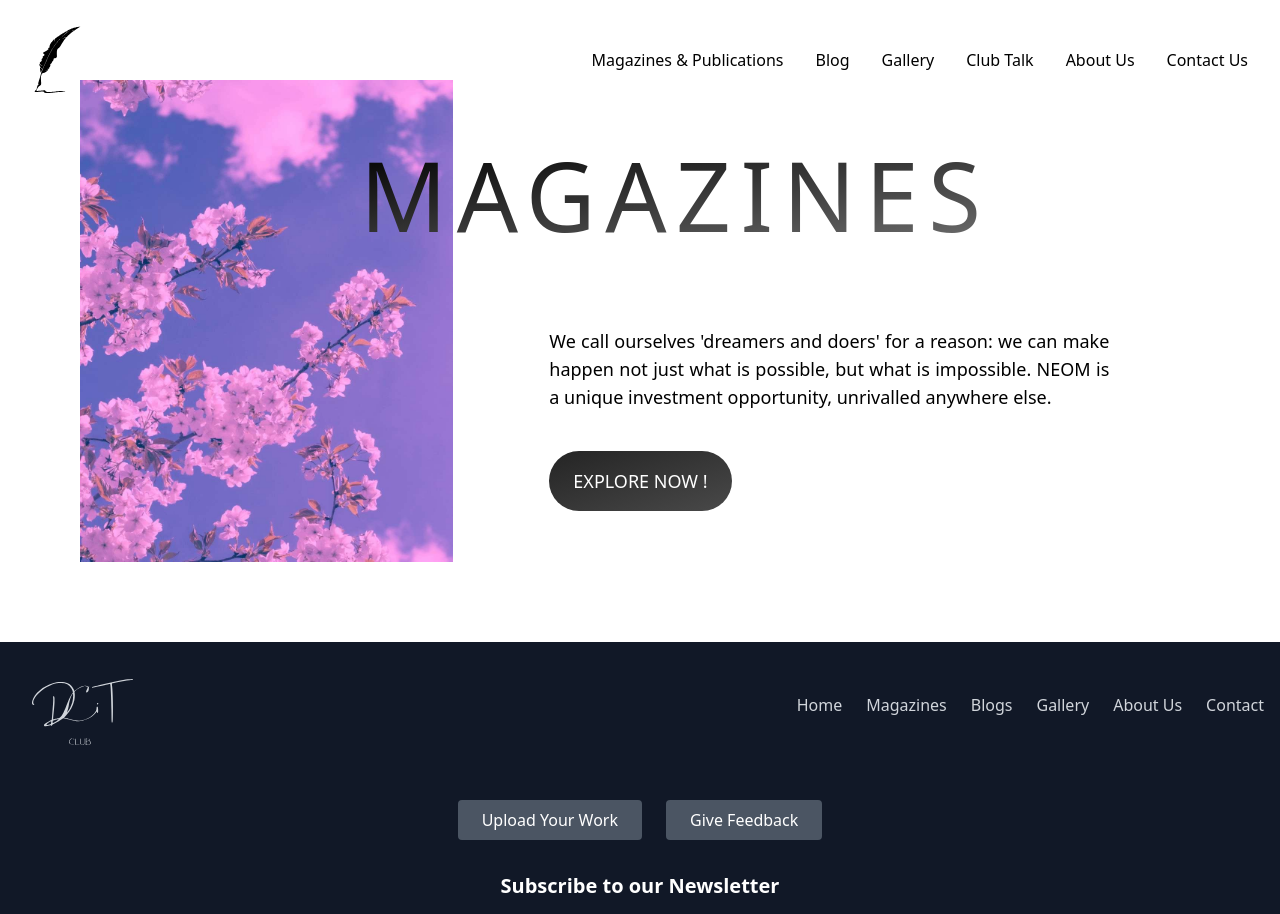
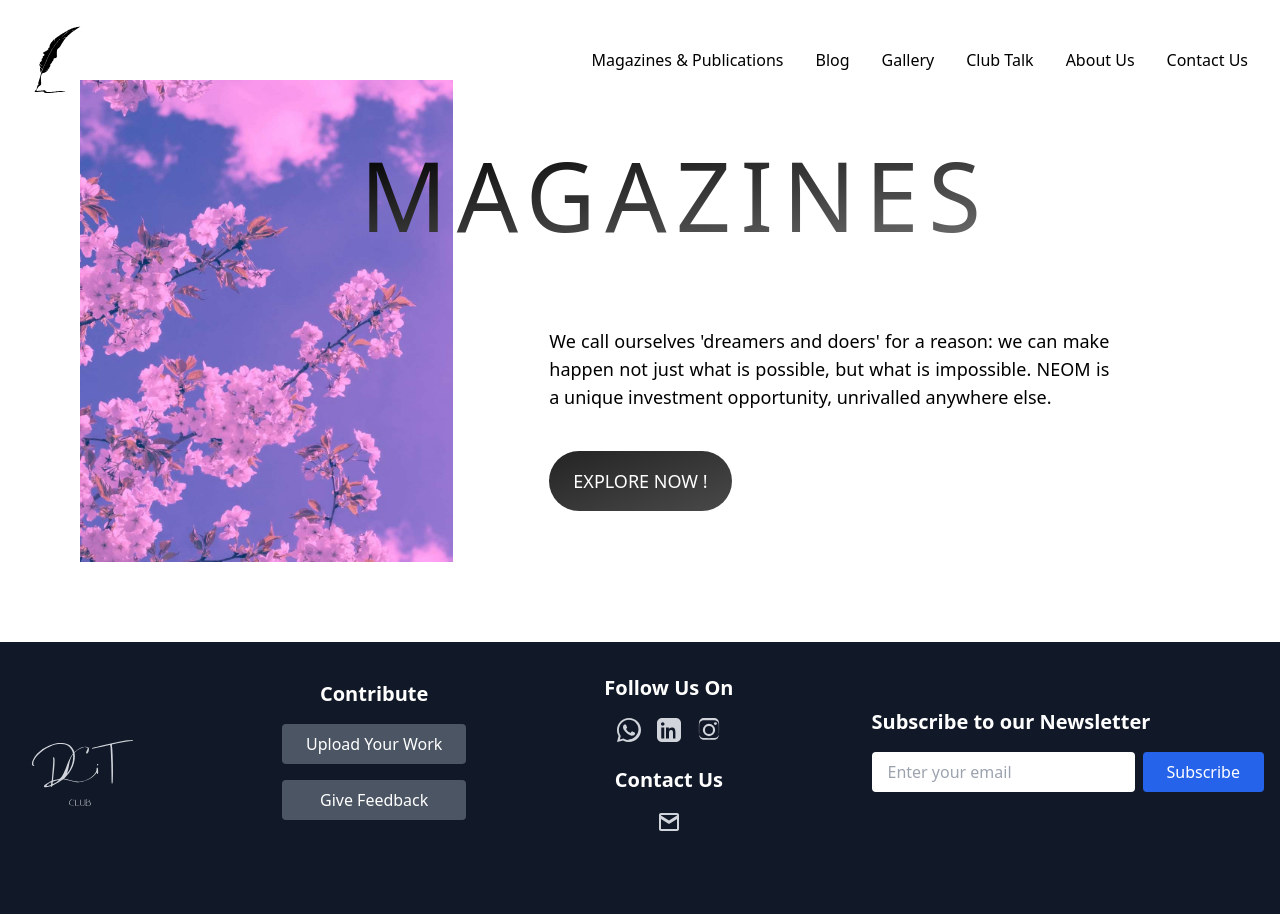
Before and after one commit to Student-Recreation-Center-CSE-RKV/De-Lit-Client, a Next.js app: page / in a window 1280 px wide. Shown: the top 914 px of the page. Built offline with nearby package versions, Linux system fonts and the light colour scheme.

Commit message:
changed footer

```diff
--- a/components/footer/Footer.jsx
+++ b/components/footer/Footer.jsx
@@ -15,10 +15,10 @@ const Footer = () => {
 
   return (
     <footer className="bg-gray-900 text-gray-300 py-0">
-      <div className="container mx-auto px-4">
-        <div className="flex flex-col md:flex-row justify-between items-center mb-8">
+      <div className="container mx-auto px-4 py-0">
+        <div className=" flex flex-col lg:flex-row justify-between items-center mb-8">
           {/* Logo Section */}
-          <div className="mb-6 md:mb-0">
+          <div className=" mb-6 lg:mb-0">
             {/* <h1 className="text-2xl font-bold text-white">Your Logo</h1> */}
             {/* <img src="/footer_logo.jpg" alt="" className="w-32  mx-auto h-auto"/> */}
             <svg xmlns="http://www.w3.org/2000/svg" version="1.0" className="w-32  mx-auto h-auto" viewBox="0 0 504.000000 495.000000" preserveAspectRatio="xMidYMid meet">
@@ -36,32 +36,12 @@ const Footer = () => {
             </svg>
           </div>
 
-          {/* Navigation Links */}
-          <div className="flex flex-col md:flex-row space-y-4 md:space-y-0 md:space-x-6 text-center">
-            <a href="#" className="hover:text-white">
-              Home
-            </a>
-            <a href="#" className="hover:text-white">
-              Magazines
-            </a>
-            <a href="#" className="hover:text-white">
-              Blogs
-            </a>
-            <a href="#" className="hover:text-white">
-              Gallery
-            </a>
-            <a href="#" className="hover:text-white">
-              About Us
-            </a>
-            <a href="#" className="hover:text-white">
-              Contact
-            </a>
-          </div>
-        </div>
-
           {/* Uploading Buttons */}
-        <div className="flex flex-col md:flex-row justify-center items-center mb-8">
-          <div className="flex flex-col md:flex-row space-y-4 md:space-y-0 md:space-x-6 text-center">
+          <div className="flex flex-col  justify-center items-center mb-8">
+          <h2 className="text-xl font-semibold text-white mb-4">
+            Contribute
+          </h2>
+            <div className="flex flex-col space-y-4  text-center">
               <button
                 type="button"
                 className="bg-gray-600 text-white px-6 py-2 rounded hover:bg-gray-700 transition-colors duration-300 w-full sm:w-auto"
@@ -78,8 +58,48 @@ const Footer = () => {
             </div>
           </div>
 
+          {/* Social Links */}
+          <div className="flex flex-col  justify-center items-center mb-8 mt-8">
+          <h2 className="text-xl font-semibold text-white mb-4">
+            Follow Us On
+          </h2>
+          <div className="flex justify-center space-x-4 mb-6">
+          <a href="#" className="hover:text-white transition-transform duration-300 hover:scale-125">
+            <svg className="w-6 h-6" fill="currentColor" viewBox="0 0 24 24">
+              <path d="M17.472 14.382c-.297-.149-1.758-.867-2.031-.967-.272-.099-.469-.149-.666.149-.198.297-.763.966-.935 1.164-.173.198-.347.223-.644.074-.297-.149-1.255-.462-2.39-1.475-.883-.788-1.48-1.761-1.653-2.059-.173-.297-.018-.458.13-.606.134-.134.297-.347.446-.52.149-.174.198-.298.298-.497.099-.198.05-.372-.025-.521-.075-.149-.666-1.611-.915-2.209-.24-.577-.485-.499-.666-.499h-.572c-.198 0-.521.074-.795.372-.272.297-1.04 1.017-1.04 2.479 0 1.461 1.065 2.875 1.213 3.074.149.198 2.1 3.212 5.077 4.506.709.306 1.261.489 1.692.626.711.226 1.357.194 1.868.118.571-.085 1.758-.719 2.006-1.413.248-.695.248-1.29.173-1.413-.074-.124-.272-.198-.57-.347z" />
+              <path d="M20.52 3.477C18.253 1.209 15.243 0 12 0 5.373 0 0 5.373 0 12c0 2.122.557 4.205 1.617 6.037L0 24l6.064-1.589A11.949 11.949 0 0 0 12 24c6.627 0 12-5.373 12-12 0-3.243-1.209-6.253-3.477-8.523zM12 22.129c-1.835 0-3.651-.491-5.22-1.419l-.375-.224-3.602.943.963-3.509-.244-.364C2.42 15.862 1.872 13.952 1.872 12 1.872 6.601 6.601 1.872 12 1.872c2.536 0 4.921.988 6.707 2.773 1.785 1.786 2.773 4.171 2.773 6.707 0 5.399-4.729 10.257-10.257 10.257z" />
+            </svg>
+          </a>
+
+          <a href="#" className="hover:text-white transition-transform duration-300 hover:scale-125">
+            <svg className="w-6 h-6" fill="currentColor" viewBox="0 0 24 24">
+              <path d="M19 0h-14c-2.75 0-5 2.25-5 5v14c0 2.75 2.25 5 5 5h14c2.75 0 5-2.25 5-5v-14c0-2.75-2.25-5-5-5zm-11.75 20.5h-3v-11h3v11zm-1.5-12.63c-.97 0-1.75-.79-1.75-1.75s.79-1.75 1.75-1.75c.97 0 1.75.79 1.75 1.75s-.78 1.75-1.75 1.75zm13.25 12.63h-3v-5.57c0-1.33-.03-3.04-1.85-3.04-1.86 0-2.14 1.45-2.14 2.95v5.66h-3v-11h2.88v1.5h.04c.4-.75 1.39-1.54 2.86-1.54 3.06 0 3.62 2.01 3.62 4.63v6.41z" />
+            </svg>
+          </a>
+
+          <a href="#" className="hover:text-white transition-transform duration-300 hover:scale-125">
+            <svg className="w-6 h-6" fill="currentColor" viewBox="0 0 24 24">
+              <path d="M12 2.163c3.204 0 3.584.012 4.849.07 1.366.062 2.633.343 3.608 1.317.975.975 1.256 2.242 1.318 3.608.058 1.265.069 1.645.069 4.849s-.012 3.584-.07 4.849c-.062 1.366-.343 2.633-1.318 3.608-.975.975-2.242 1.256-3.608 1.318-1.265.058-1.645.069-4.849.069s-3.584-.012-4.849-.07c-1.366-.062-2.633-.343-3.608-1.318-.975-.975-1.256-2.242-1.318-3.608-.058-1.265-.069-1.645-.069-4.849s.012-3.584.07-4.849c.062-1.366.343-2.633 1.318-3.608.975-.975 2.242-1.256 3.608-1.318 1.265-.058 1.645-.069 4.849-.069m0-2.163c-3.257 0-3.667.013-4.947.072-1.39.064-2.645.343-3.688 1.386-1.043 1.043-1.322 2.297-1.386 3.688-.059 1.28-.072 1.69-.072 4.947s.013 3.667.072 4.947c.064 1.39.343 2.645 1.386 3.688 1.043 1.043 2.297 1.322 3.688 1.386 1.28.059 1.69.072 4.947.072s3.667-.013 4.947-.072c1.39-.064 2.645-.343 3.688-1.386 1.043-1.043 1.322-2.297 1.386-3.688.059-1.28.072-1.69.072-4.947s-.013-3.667-.072-4.947c-.064-1.39-.343-2.645-1.386-3.688-1.043-1.043-2.297-1.322-3.688-1.386-1.28-.059-1.69-.072-4.947-.072z" />
+              <path d="M12 5.838a6.162 6.162 0 1 0 0 12.324 6.162 6.162 0 0 0 0-12.324zm0 10.162a3.999 3.999 0 1 1 0-7.998 3.999 3.999 0 0 1 0 7.998z" />
+              <circle cx="18.406" cy="5.594" r="1.44" />
+            </svg>
+          </a>
+        </div>
+        <h2 className="text-xl font-semibold text-white mb-4">
+            Contact Us
+          </h2>
+          <div className="flex justify-center space-x-4 mb-6">
+          <a href="#" className="hover:text-white transition-transform duration-300 hover:scale-125">
+          <svg  className="w-6 h-6" fill="currentColor" viewBox="0 0 24 24" xmlns="http://www.w3.org/2000/svg">
+            <path d="M20 3H4C2.9 3 2 3.9 2 5v14c0 1.1.9 2 2 2h16c1.1 0 2-.9 2-2V5c0-1.1-.9-2-2-2zm0 2v.51l-8 5-8-5V5h16zM4 19v-9.99l7.5 4.68c.31.2.69.2 1 0L20 9.01V19H4z" />
+          </svg>
+          </a>
+
+        </div>
+          </div>
+
           {/* Newsletter Subscription */}
-        <div className="flex flex-col items-center justify-center mb-8">
+        <div className="flex flex-col items-start justify-start mb-8">
           <h2 className="text-xl font-semibold text-white mb-4">
             Subscribe to our Newsletter
           </h2>
@@ -103,29 +123,35 @@ const Footer = () => {
           </form>
         </div>
 
-        {/* Social Links */}
-        <div className="flex justify-center space-x-4 mb-6">
-          <a href="#" className="hover:text-white transition-transform duration-300 hover:scale-125">
-            <svg className="w-6 h-6" fill="currentColor" viewBox="0 0 24 24">
-              <path d="M17.472 14.382c-.297-.149-1.758-.867-2.031-.967-.272-.099-.469-.149-.666.149-.198.297-.763.966-.935 1.164-.173.198-.347.223-.644.074-.297-.149-1.255-.462-2.39-1.475-.883-.788-1.48-1.761-1.653-2.059-.173-.297-.018-.458.13-.606.134-.134.297-.347.446-.52.149-.174.198-.298.298-.497.099-.198.05-.372-.025-.521-.075-.149-.666-1.611-.915-2.209-.24-.577-.485-.499-.666-.499h-.572c-.198 0-.521.074-.795.372-.272.297-1.04 1.017-1.04 2.479 0 1.461 1.065 2.875 1.213 3.074.149.198 2.1 3.212 5.077 4.506.709.306 1.261.489 1.692.626.711.226 1.357.194 1.868.118.571-.085 1.758-.719 2.006-1.413.248-.695.248-1.29.173-1.413-.074-.124-.272-.198-.57-.347z" />
-              <path d="M20.52 3.477C18.253 1.209 15.243 0 12 0 5.373 0 0 5.373 0 12c0 2.122.557 4.205 1.617 6.037L0 24l6.064-1.589A11.949 11.949 0 0 0 12 24c6.627 0 12-5.373 12-12 0-3.243-1.209-6.253-3.477-8.523zM12 22.129c-1.835 0-3.651-.491-5.22-1.419l-.375-.224-3.602.943.963-3.509-.244-.364C2.42 15.862 1.872 13.952 1.872 12 1.872 6.601 6.601 1.872 12 1.872c2.536 0 4.921.988 6.707 2.773 1.785 1.786 2.773 4.171 2.773 6.707 0 5.399-4.729 10.257-10.257 10.257z" />
-            </svg>
+
+          {/* Navigation Links */}
+          {/* <div className="flex flex-col md:flex-row space-y-4 md:space-y-0 md:space-x-6 text-center">
+            <a href="#" className="hover:text-white">
+              Home
             </a>
+            <a href="#" className="hover:text-white">
+              Magazines
+            </a>
+            <a href="#" className="hover:text-white">
+              Blogs
+            </a>
+            <a href="#" className="hover:text-white">
+              Gallery
+            </a>
+            <a href="#" className="hover:text-white">
+              About Us
+            </a>
+            <a href="#" className="hover:text-white">
+              Contact
+            </a>
+          </div> */}
+        </div>
 
-          <a href="#" className="hover:text-white transition-transform duration-300 hover:scale-125">
-            <svg className="w-6 h-6" fill="currentColor" viewBox="0 0 24 24">
-              <path d="M19 0h-14c-2.75 0-5 2.25-5 5v14c0 2.75 2.25 5 5 5h14c2.75 0 5-2.25 5-5v-14c0-2.75-2.25-5-5-5zm-11.75 20.5h-3v-11h3v11zm-1.5-12.63c-.97 0-1.75-.79-1.75-1.75s.79-1.75 1.75-1.75c.97 0 1.75.79 1.75 1.75s-.78 1.75-1.75 1.75zm13.25 12.63h-3v-5.57c0-1.33-.03-3.04-1.85-3.04-1.86 0-2.14 1.45-2.14 2.95v5.66h-3v-11h2.88v1.5h.04c.4-.75 1.39-1.54 2.86-1.54 3.06 0 3.62 2.01 3.62 4.63v6.41z" />
-            </svg>
-          </a>
 
-          <a href="#" className="hover:text-white transition-transform duration-300 hover:scale-125">
-            <svg className="w-6 h-6" fill="currentColor" viewBox="0 0 24 24">
-              <path d="M12 2.163c3.204 0 3.584.012 4.849.07 1.366.062 2.633.343 3.608 1.317.975.975 1.256 2.242 1.318 3.608.058 1.265.069 1.645.069 4.849s-.012 3.584-.07 4.849c-.062 1.366-.343 2.633-1.318 3.608-.975.975-2.242 1.256-3.608 1.318-1.265.058-1.645.069-4.849.069s-3.584-.012-4.849-.07c-1.366-.062-2.633-.343-3.608-1.318-.975-.975-1.256-2.242-1.318-3.608-.058-1.265-.069-1.645-.069-4.849s.012-3.584.07-4.849c.062-1.366.343-2.633 1.318-3.608.975-.975 2.242-1.256 3.608-1.318 1.265-.058 1.645-.069 4.849-.069m0-2.163c-3.257 0-3.667.013-4.947.072-1.39.064-2.645.343-3.688 1.386-1.043 1.043-1.322 2.297-1.386 3.688-.059 1.28-.072 1.69-.072 4.947s.013 3.667.072 4.947c.064 1.39.343 2.645 1.386 3.688 1.043 1.043 2.297 1.322 3.688 1.386 1.28.059 1.69.072 4.947.072s3.667-.013 4.947-.072c1.39-.064 2.645-.343 3.688-1.386 1.043-1.043 1.322-2.297 1.386-3.688.059-1.28.072-1.69.072-4.947s-.013-3.667-.072-4.947c-.064-1.39-.343-2.645-1.386-3.688-1.043-1.043-2.297-1.322-3.688-1.386-1.28-.059-1.69-.072-4.947-.072z" />
-              <path d="M12 5.838a6.162 6.162 0 1 0 0 12.324 6.162 6.162 0 0 0 0-12.324zm0 10.162a3.999 3.999 0 1 1 0-7.998 3.999 3.999 0 0 1 0 7.998z" />
-              <circle cx="18.406" cy="5.594" r="1.44" />
-            </svg>
-          </a>
-        </div>
+
+
+
+
 
         {/* Copyright Section */}
         <div className="text-center text-sm text-gray-500">
```
Lines whose indentation alone changed are shown as unchanged.
